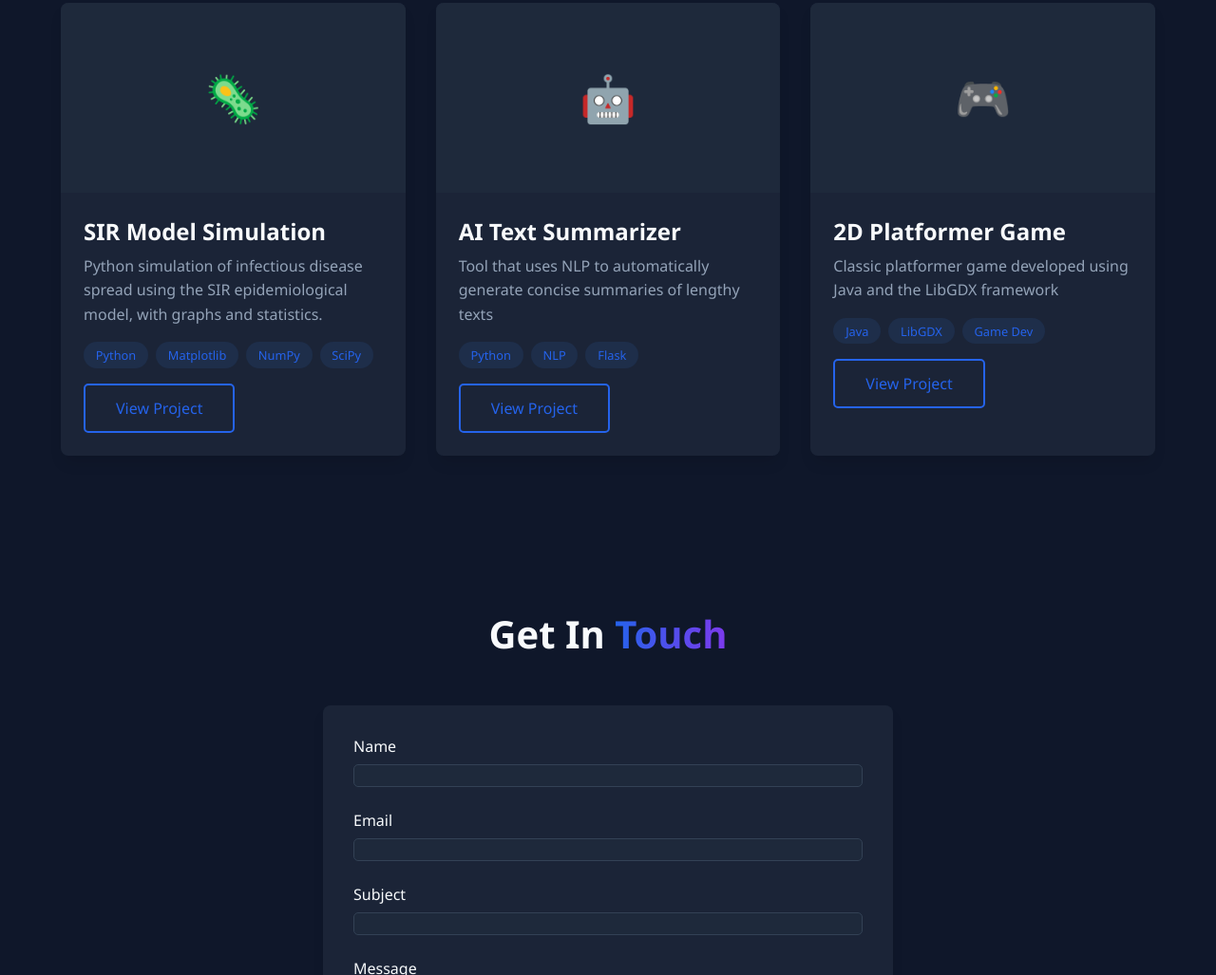
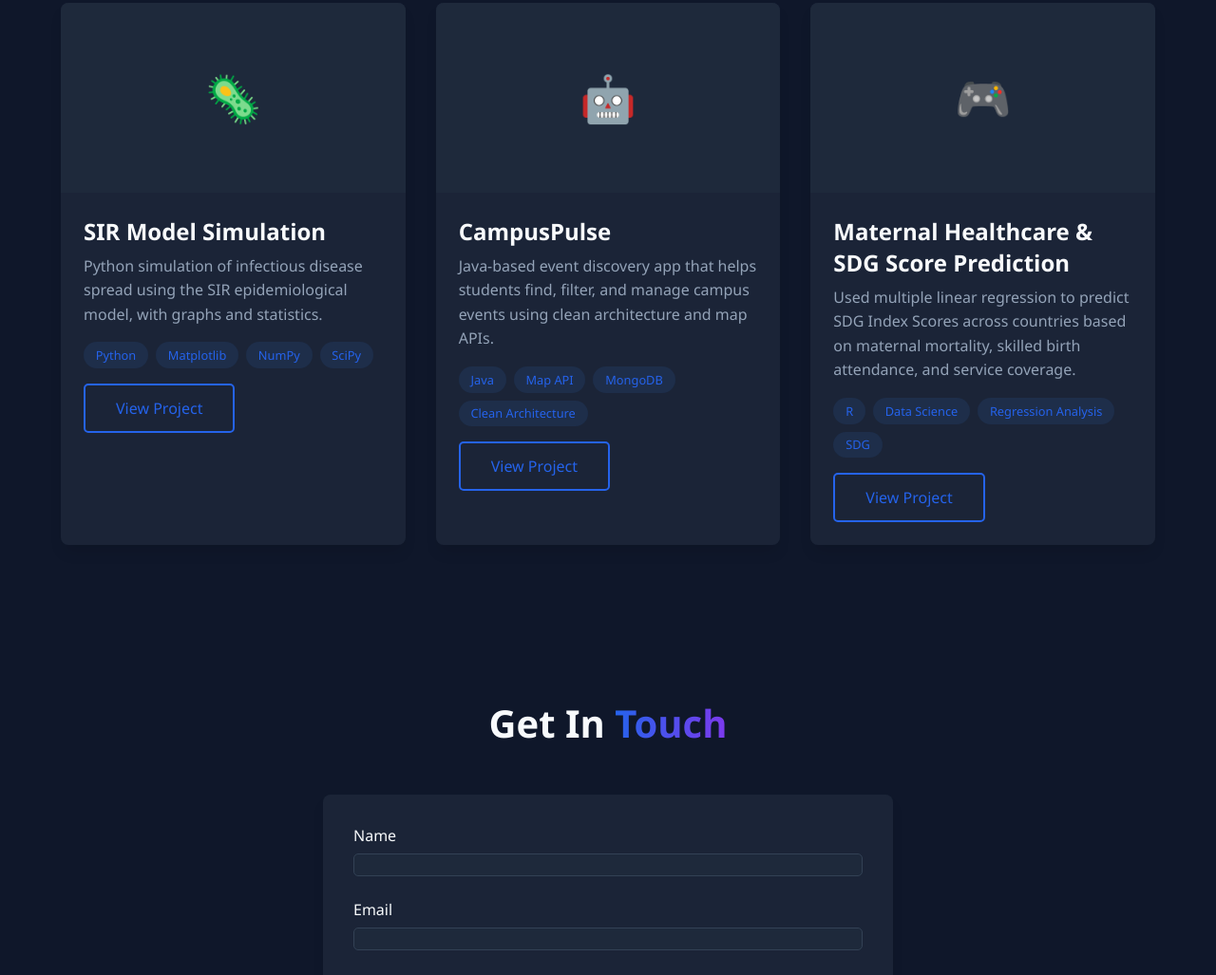
Before and after one commit to W-Akrabi/portfolio, a plain HTML site: page index.html in a window 1280 px wide. Shown: the part 2191-3218 px from the top of the page at 95% size. Drawn offline with Linux system fonts and the light colour scheme.

Commit message:
changed one of the projects (more now)

```diff
--- a/index.html
+++ b/index.html
@@ -543,35 +543,37 @@
                             <span class="tag">NumPy</span>
                             <span class="tag">SciPy</span>
                         </div>
-                        <a href="https://github.com/yourusername/sir-model-simulation" class="btn btn-outline">View Project</a>
+                        <a href="https://github.com/W-Akrabi/SIR-Model" class="btn btn-outline">View Project</a>
                     </div>
                 </div>
 
                 <div class="project-card">
                     <div class="project-img">🤖</div>
                     <div class="project-content">
-                        <h3>AI Text Summarizer</h3>
-                        <p>Tool that uses NLP to automatically generate concise summaries of lengthy texts</p>
+                        <h3>CampusPulse</h3>
+                        <p>Java-based event discovery app that helps students find, filter, and manage campus events using clean architecture and map APIs.</p>
                         <div class="project-tags">
-                            <span class="tag">Python</span>
-                            <span class="tag">NLP</span>
-                            <span class="tag">Flask</span>
+                            <span class="tag">Java</span>
+                            <span class="tag">Map API</span>
+                            <span class="tag">MongoDB</span>
+                            <span class="tag">Clean Architecture</span>
                         </div>
-                        <a href="#" class="btn btn-outline">View Project</a>
+                        <a href="https://github.com/IbrahimBilal2005/CampusPulse" class="btn btn-outline">View Project</a>
                     </div>
                 </div>
 
                 <div class="project-card">
                     <div class="project-img">🎮</div>
                     <div class="project-content">
-                        <h3>2D Platformer Game</h3>
-                        <p>Classic platformer game developed using Java and the LibGDX framework</p>
+                        <h3>Maternal Healthcare & SDG Score Prediction</h3>
+                        <p>Used multiple linear regression to predict SDG Index Scores across countries based on maternal mortality, skilled birth attendance, and service coverage.</p>
                         <div class="project-tags">
-                            <span class="tag">Java</span>
-                            <span class="tag">LibGDX</span>
-                            <span class="tag">Game Dev</span>
+                            <span class="tag">R</span>
+                            <span class="tag">Data Science</span>
+                            <span class="tag">Regression Analysis</span>
+                            <span class="tag">SDG</span>
                         </div>
-                        <a href="#" class="btn btn-outline">View Project</a>
+                        <a href="https://github.com/W-Akrabi/maternal-healthcare?tab=readme-ov-file" class="btn btn-outline">View Project</a>
                     </div>
                 </div>
             </div>
```
